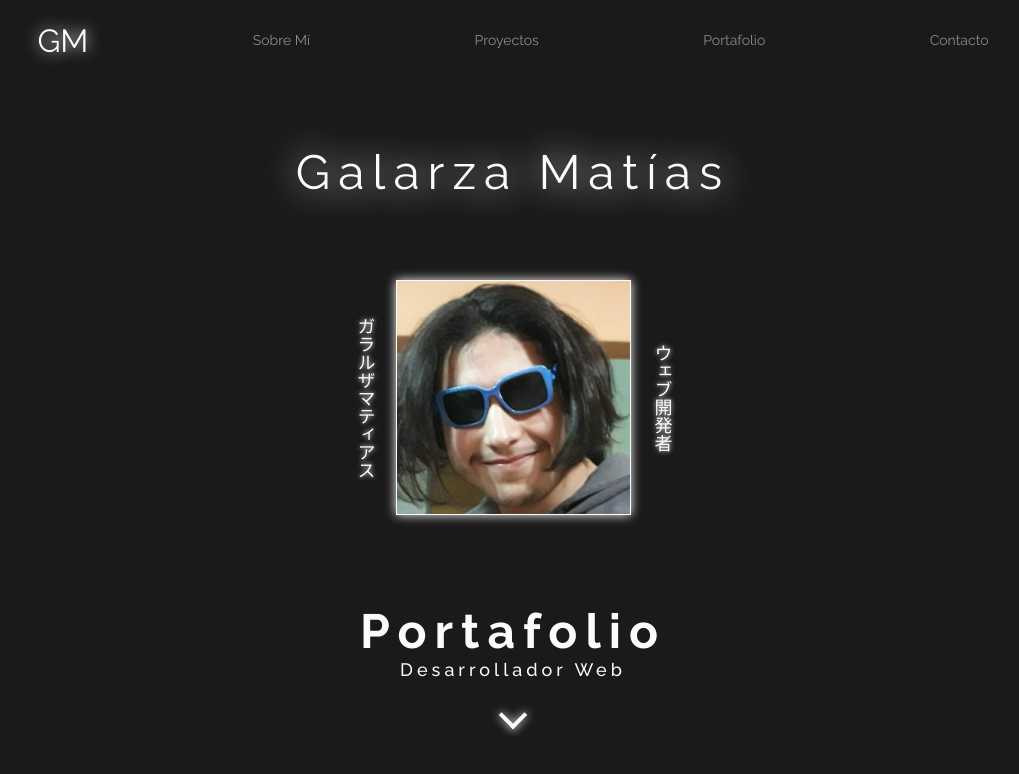
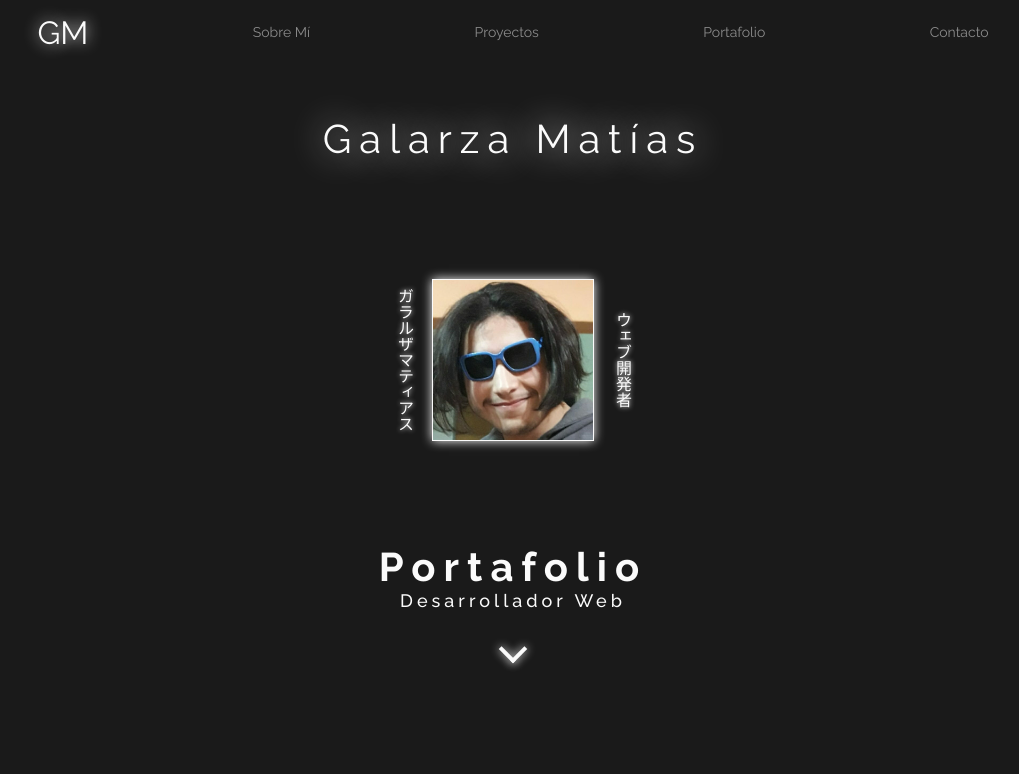
Before and after one commit to Matrox1821/Portfolio, a React (Create React App) app: page / in a window 1280 px wide. Shown: the top 774 px of the page, without its empty margins (127-1146 px from the left). Built offline with nearby package versions, Linux system fonts and the light colour scheme; a web font is replaced by a local one.

Commit message:
home changes

```diff
--- a/src/assets/index.scss
+++ b/src/assets/index.scss
@@ -2,12 +2,7 @@
 @import url("https://fonts.googleapis.com/css2?family=Kiwi+Maru&family=Raleway:wght@400;500;700&display=swap");
 body {
   margin: 0;
-  font-family: -apple-system, BlinkMacSystemFont, "Segoe UI", "Roboto", "Oxygen",
-    "Ubuntu", "Cantarell", "Fira Sans", "Droid Sans", "Helvetica Neue",
-    sans-serif;
   font-family: "Raleway", sans-serif;
-  -webkit-font-smoothing: antialiased;
-  -moz-osx-font-smoothing: grayscale;
   background-color: $background-dark;
   text-align: center;
   ul {
@@ -19,17 +14,10 @@ body {
     color: $color-light--50;
   }
 }
-code {
-  font-family: source-code-pro, Menlo, Monaco, Consolas, "Courier New",
-    monospace;
-}
-main {
-  margin: 2rem;
-}
+
 //Layout
 .navbar {
-  width: 100vw;
-  height: 80px;
+  height: 4rem;
   &__list {
     width: 100%;
     height: 100%;
@@ -39,15 +27,15 @@ main {
     list-style: none;
     .list__logo,
     .list__option {
-      font-size: 14px;
+      font-size: 0.875rem;
     }
     .list__logo .active {
-      font-size: 32px;
+      font-size: 2rem;
       color: $color-light--100;
       text-shadow: $shadow-light--15;
     }
     .active {
-      font-size: 20px;
+      font-size: 1.25rem;
       color: $color-light--100;
       text-shadow: $shadow-light--15;
     }
@@ -62,57 +50,60 @@ p {
   display: flex;
   flex-direction: column;
   align-items: center;
-  height: 60vh;
-  letter-spacing: 8px;
+  height: calc(100vh - 8rem);
+  letter-spacing: 0.5rem;
+  justify-content: space-around;
   .title-name {
+    margin: 1rem 0;
     font-weight: 400;
-    font-size: 48px;
+    font-size: 2.5rem;
     color: $color-light--100;
     text-shadow: $shadow-light--35;
   }
-  .me-image {
-    margin: 6vh 0;
+  .container-image {
+    margin: 2rem;
     display: inline-flex;
     align-items: center;
     .japanese-words {
       writing-mode: vertical-rl;
-      font-size: 18px;
+      font-size: 1rem;
       color: $color-light--100;
       text-shadow: $shadow-light--5;
       font-family: "Kiwi Maru", serif;
       letter-spacing: 0;
     }
     .image {
-      width: 225;
-      height: 233px;
+      width: 10rem;
+      height: 10rem;
       border: 1px solid $color-light--100;
       box-shadow: $shadow-light--10;
     }
   }
+  .subtitle {
     h2 {
-    margin: 5vh 0 0;
+      margin: 0;
       color: $color-light--100;
-    font-size: 48px;
+      font-size: 2.5rem;
       font-weight: 700;
-    letter-spacing: 8px;
+      letter-spacing: 0.5rem;
     }
     h3 {
       margin: 0;
       color: $color-light--100;
-    font-size: 18px;
+      font-size: 1.125rem;
       font-weight: 500;
-    letter-spacing: 4px;
+      letter-spacing: 0.25rem;
+    }
   }
   .down-arrow {
-    margin: 4vh 0 6vh;
-    height: 20px;
-    width: 40px;
+    margin: 2.2rem 0;
+    height: 1.25rem;
     text-shadow: $shadow-light--10;
     span {
       display: inline-flex;
       background: $color-light--100;
-      width: 20px;
-      height: 4px;
+      width: 1.25rem;
+      height: 0.25rem;
       position: relative;
       box-shadow: $shadow-light--10;
     }
@@ -154,3 +145,5 @@ p {
     }
   }
 }
+@media (320px  <= width <= 480px) {
+}
--- a/src/pages/Home.tsx
+++ b/src/pages/Home.tsx
@@ -5,16 +5,18 @@ export const Home = () => {
   return (
     <div className="home-container">
       <h1 className="title-name">Galarza Matías</h1>
-      <div className="me-image">
+      <div className="container-image">
         <p className="japanese-words">ガラルザマティアス</p>
         <img src={Matias} className="image" alt="Galarza Matias con lentes" />
         <p className="japanese-words">ウェブ開発者</p>
       </div>
-      <h2 className="subtitle">Portafolio</h2>
-      <h3>Desarrollador Web</h3>
-      <div className="down-arrow">
-        <span className="line1"></span>
-        <span className="line2"></span>
+      <div className="subtitle">
+        <h2>Portafolio</h2>
+        <h3>Desarrollador Web</h3>
+        <div className="down-arrow">
+          <span className="line1"></span>
+          <span className="line2"></span>
+        </div>
       </div>
     </div>
   );
```
Lines whose indentation alone changed are shown as unchanged.
